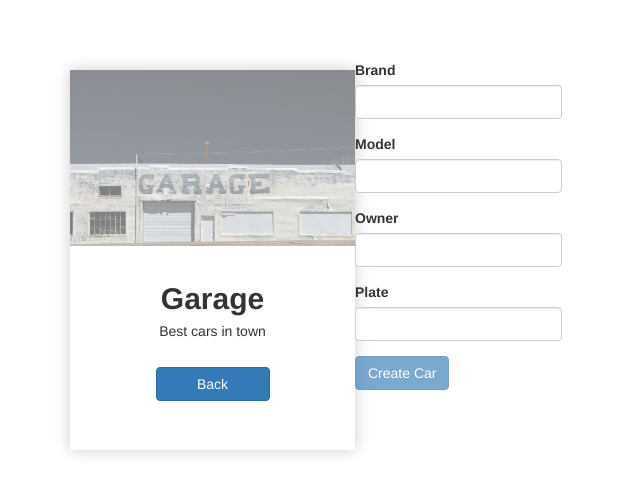
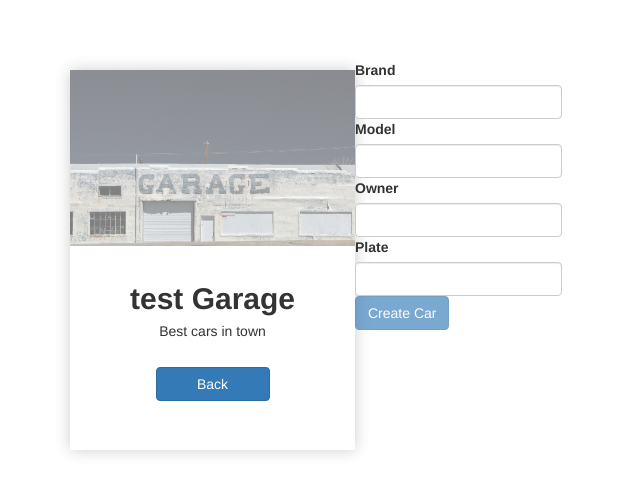
Before and after one commit to juagarca/garage-redux, a React app: page /cars/new in a window 1280 px wide. Shown: the top 494 px of the page, without its empty margins (0-640 px from the left). Built offline with nearby package versions, Linux system fonts and the light colour scheme.

Commit message:
added labels for form and retrieved garageName from props

```diff
--- a/src/containers/cars_new.jsx
+++ b/src/containers/cars_new.jsx
@@ -9,23 +9,11 @@ import { createCar } from '../actions';
 
 class CarsNew extends Component {
   onSubmit = (values) => {
-    this.props.createCar(values, (car) => {
+    console.log(values);
+    this.props.createCar(this.props.garageName, values, (car) => {
       this.props.history.push('/'); // Navigate after submit
       return car;
     });
-  }
-
-  renderField(field) {
-    return (
-      <div className="form-group">
-        <label>{field.label}</label>
-        <input
-          className="form-control"
-          type={field.type}
-          {...field.input}
-        />
-      </div>
-    );
   }
 
   render() {
@@ -34,29 +22,37 @@ class CarsNew extends Component {
         <Link to="/" className="btn btn-primary">Back</Link>
       </Sidebar>,
       <form onSubmit={this.props.handleSubmit(this.onSubmit)}>
+        <label htmlFor="InputBrand">Brand</label>
         <Field
           label="Brand"
           name="brand"
           type="text"
-          component={this.renderField}
+          className="form-control"
+          component="input"
         />
+        <label htmlFor="InputModel">Model</label>
         <Field
+          className="form-control"
           label="Model"
           name="model"
           type="text"
-          component={this.renderField}
+          component="input"
         />
+        <label htmlFor="InputOwner">Owner</label>
         <Field
+          className="form-control"
           label="Owner"
           name="owner"
           type="text"
-          component={this.renderField}
+          component="input"
         />
+        <label htmlFor="InputPlate">Plate</label>
         <Field
+          className="form-control"
           label="Plate"
           name="plate"
           type="text"
-          component={this.renderField}
+          component="input"
         />
         <button
           className="btn btn-primary"
@@ -68,6 +64,12 @@ class CarsNew extends Component {
   }
 }
 
-export default reduxForm({ form: 'newPostForm' })(
-  connect(null, { createCar })(CarsNew)
+function mapStateToProps(state) {
+  return {
+    garageName: state.garageName
+  };
+}
+
+export default reduxForm({ form: 'newCarForm' })(
+  connect(mapStateToProps, { createCar })(CarsNew)
 );
```
